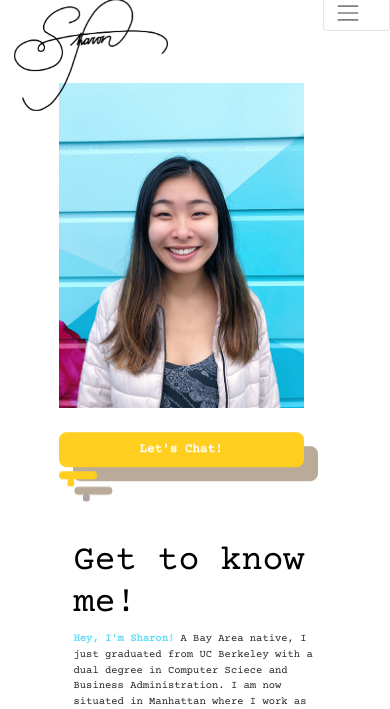
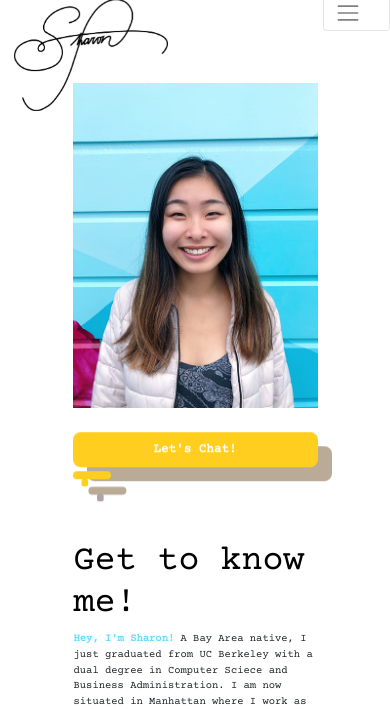
Before and after one commit to sye283/portfolio, a PHP site: page /about.html in a window 390 px wide. Shown: the part 15-724 px from the top of the page. Run offline with PHP 8.4, Linux system fonts and the light colour scheme; some libraries are stand-ins or nearby versions; some web fonts are replaced.

Commit message:
another mobile responsiveness fix

```diff
--- a/style.css
+++ b/style.css
@@ -36,6 +36,7 @@ body, html {
   }
   .section_pic {
     align-items: center !important;
+    margin: 0 !important;
   }
   .aboutme {
     margin: 5rem 15% 0 15%;
@@ -71,7 +72,7 @@ p {
   display: flex;
   flex-direction: column;
   background-color: #FFCA10;
-  overflow: scroll;
+  /* overflow: scroll; */
 }
 
 .landingrow {
```
